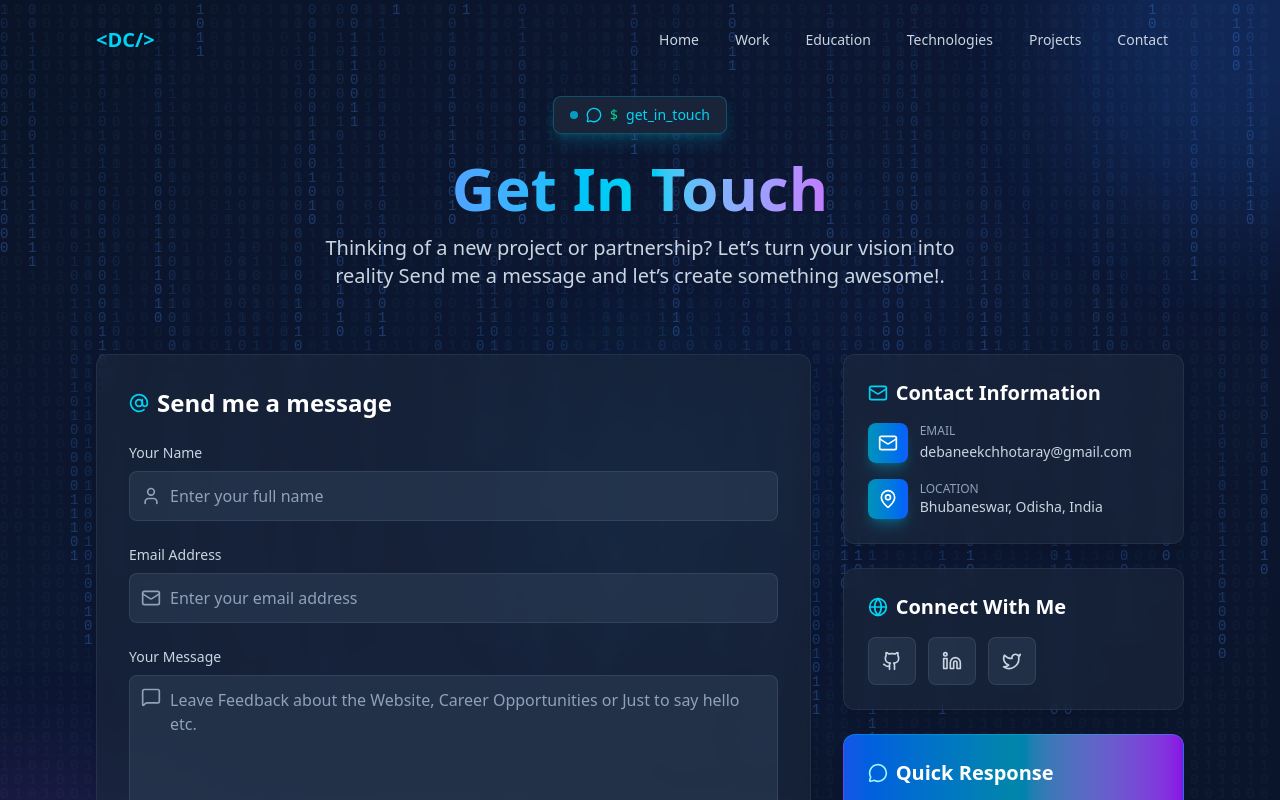
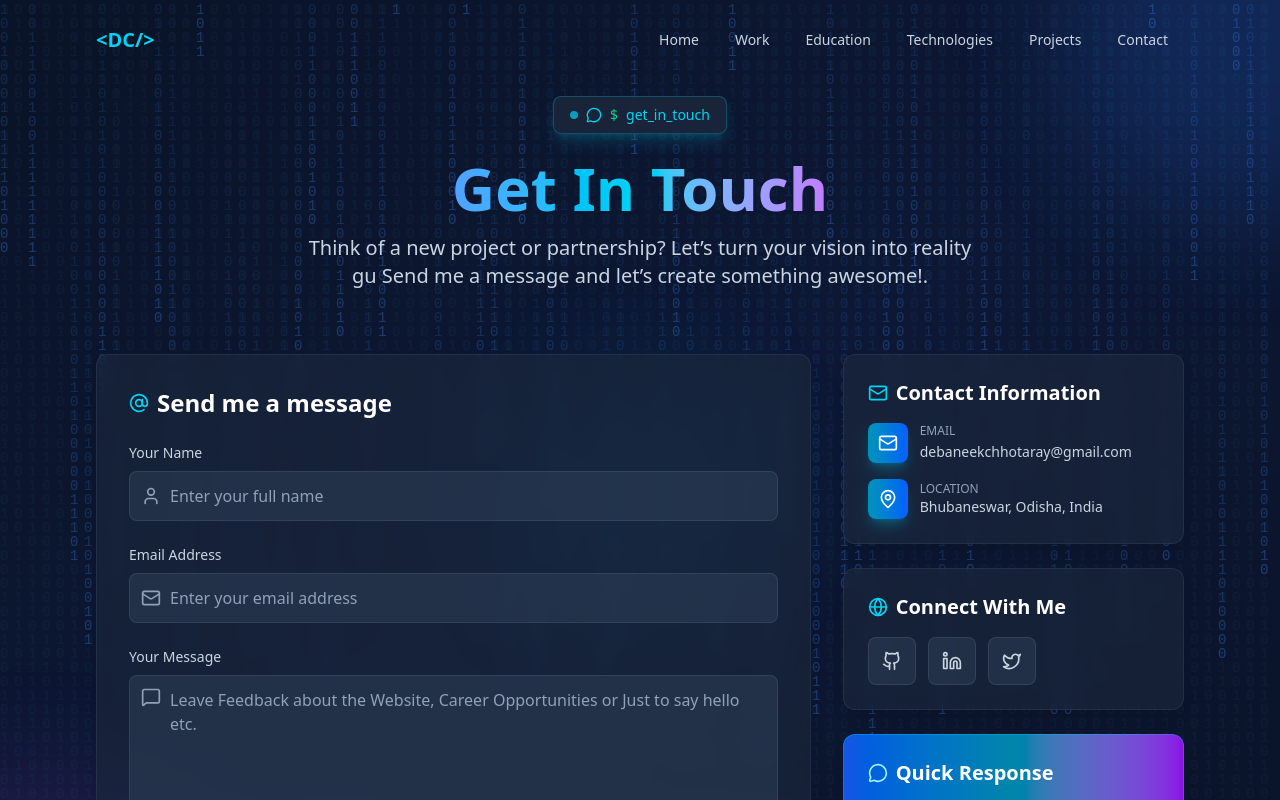
Before and after one commit to Debaneek31/my-portfolio, a Next.js app: page /contact in a window 1280 px wide. Shown: the top 800 px of the page. Built offline with nearby package versions, Linux system fonts and the light colour scheme.

Commit message:
created a new branch

```diff
--- a/src/app/contact/page.js
+++ b/src/app/contact/page.js
@@ -267,7 +267,7 @@ const Contact = () => {
                         </span>
                     </h1>
                     <p className="text-lg sm:text-xl text-slate-300 font-mono max-w-2xl mx-auto">
-                        Thinking of a new project or partnership? Let’s turn your vision into reality
+                        Think of a new project or partnership? Let’s turn your vision into reality gu
                         Send me a message and let’s create something awesome!.
                     </p>
                 </div>
```
